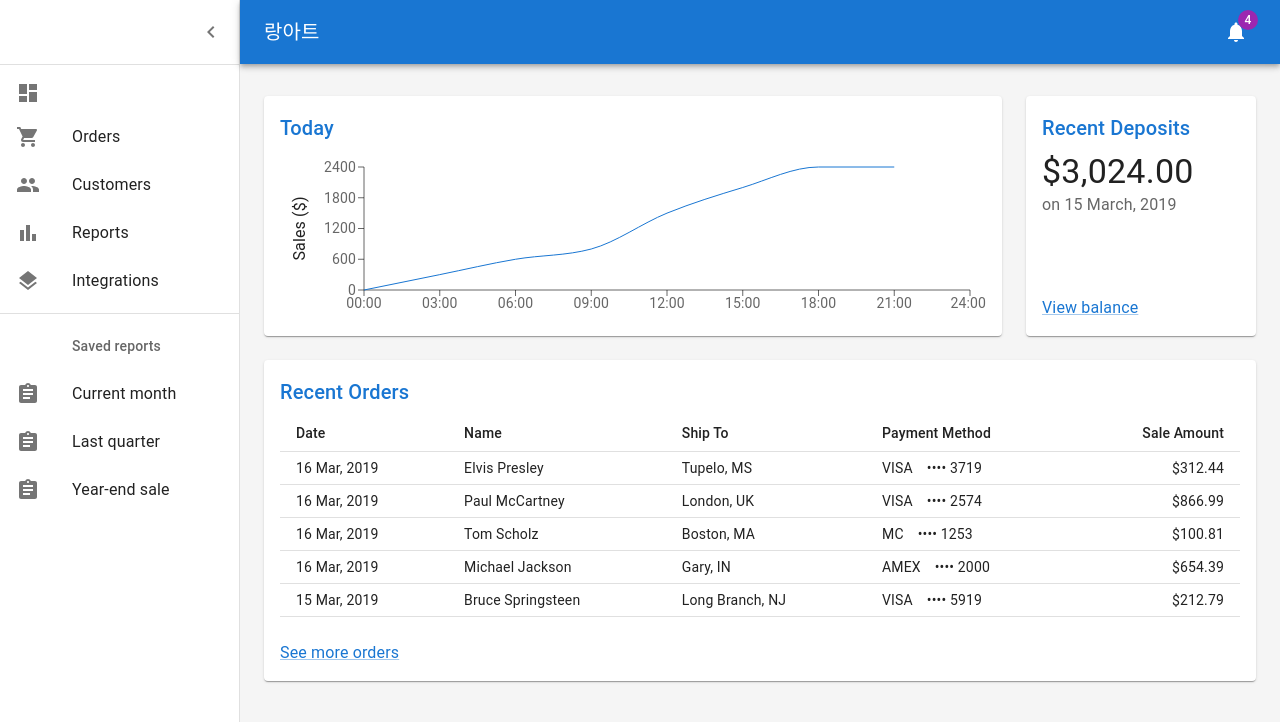
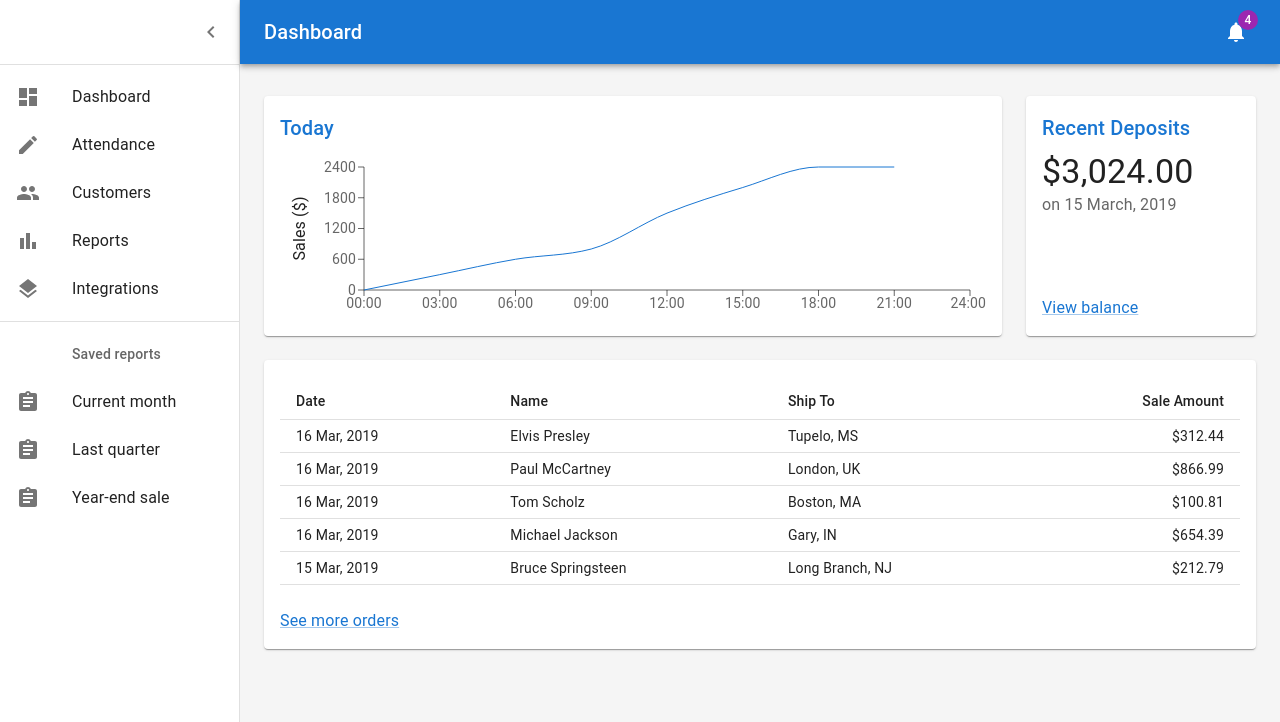
Before and after one commit to cshoon95/my-star, a React (Create React App) app: page / in a window 1280 px wide. Shown: the top 722 px of the page. Built offline with nearby package versions, Linux system fonts and the light colour scheme.

Commit message:
sssszzzzzz

```diff
--- a/src/page/dashboard/Orders.tsx
+++ b/src/comp/module/Board.tsx
@@ -1,12 +1,19 @@
 import * as React from 'react';
+import { useSelector } from 'react-redux';
+import { StoreStateType } from '../../type/Type';
+import Title from './Title';
+import ons from '../../core/Ons';
+
+// start -- MUI
 import Link from '@mui/material/Link';
 import Table from '@mui/material/Table';
 import TableBody from '@mui/material/TableBody';
 import TableCell from '@mui/material/TableCell';
 import TableHead from '@mui/material/TableHead';
 import TableRow from '@mui/material/TableRow';
-import Title from './Title';
+// end -- MUI
 
+// 등록날짜, D+??, 이름, 날짜, 학교(유치원), 계좌입금명, 학원비
 // Generate Order Data
 function createData(
   id: number,
@@ -55,21 +62,26 @@ const rows = [
   ),
 ];
 
-function preventDefault(event: React.MouseEvent) {
-  event.preventDefault();
-}
+const Board = (option: any) => {
+  const { pageName } = useSelector((state: StoreStateType) => {
+      return {
+          pageName: state.view.pageName
+      }
+  });
 
-export default function Orders() {
+  const preventDefault = (event: React.MouseEvent) => {
+    event.preventDefault();
+  }
+
   return (
     <React.Fragment>
-      <Title>Recent Orders</Title>
+      <Title>{option.title}</Title>
       <Table size="small">
         <TableHead>
           <TableRow>
             <TableCell>Date</TableCell>
             <TableCell>Name</TableCell>
             <TableCell>Ship To</TableCell>
-            <TableCell>Payment Method</TableCell>
             <TableCell align="right">Sale Amount</TableCell>
           </TableRow>
         </TableHead>
@@ -79,15 +91,17 @@ export default function Orders() {
               <TableCell>{row.date}</TableCell>
               <TableCell>{row.name}</TableCell>
               <TableCell>{row.shipTo}</TableCell>
-              <TableCell>{row.paymentMethod}</TableCell>
               <TableCell align="right">{`$${row.amount}`}</TableCell>
             </TableRow>
           ))}
         </TableBody>
       </Table>
-      <Link color="primary" href="#" onClick={preventDefault} sx={{ mt: 3 }}>
+      {pageName === 'Dashboard' ? <Link color="primary" href="#" onClick={preventDefault} sx={{ mt: 3 }}>
         See more orders
-      </Link>
+      </Link> : ''}
+
     </React.Fragment>
   );
 }
+
+export default Board;
--- a/src/comp/navigation/MasterList.tsx
+++ b/src/comp/navigation/MasterList.tsx
@@ -2,6 +2,7 @@ import React from 'react';
 import ons from '../../core/Ons';
 import { useNavigate } from "react-router-dom";
 import { useClick, useClickRouter } from "../../core/Hooks";
+import { getList } from "../../core/Server";
 
 // start -- MUI
 import ListItemButton from '@mui/material/ListItemButton';
@@ -12,29 +13,31 @@ import ShoppingCartIcon from '@mui/icons-material/ShoppingCart';
 import PeopleIcon from '@mui/icons-material/People';
 import BarChartIcon from '@mui/icons-material/BarChart';
 import LayersIcon from '@mui/icons-material/Layers';
+import CreateIcon from '@mui/icons-material/Create';
 // end -- MUI
 
 const MasterList = () => {
     const navigate = useNavigate();
 
     const onClick = (path: string) => {
-        return (event: React.MouseEvent) => {
+        return (e: React.MouseEvent) => {
             navigate('/' + path);
             ons.route(path)
         }
     }
     return (
         <React.Fragment>
-            <ListItemButton>
+            <ListItemButton onClick={onClick('')}>
                 <ListItemIcon>
                     <DashboardIcon />
                 </ListItemIcon>
+                <ListItemText primary="Dashboard"  onClick={onClick('')}/>
             </ListItemButton>
             <ListItemButton>
                 <ListItemIcon>
-                    <ShoppingCartIcon />
+                    <CreateIcon />
                 </ListItemIcon>
-                <ListItemText primary="Orders"  onClick={onClick('')}/>
+                <ListItemText primary="Attendance"  onClick={onClick('attendance')}/>
             </ListItemButton>
             <ListItemButton>
                 <ListItemIcon>
@@ -46,7 +49,9 @@ const MasterList = () => {
                 <ListItemIcon>
                     <BarChartIcon />
                 </ListItemIcon>
-            <ListItemText primary="Reports" />
+            <ListItemText primary="Reports" onClick={() => {
+                getList();
+            }}/>
             </ListItemButton>
             <ListItemButton>
                 <ListItemIcon>
--- a/src/core/List.ts
+++ b/src/core/List.ts
@@ -1,7 +1,9 @@
 class List {
     headerTitle: any = {
-        'Dashboard': '랑아트',
-        'Customers': '고객 정보'
+        'Dashboard': 'Dashboard',
+        'Customers': '고객 정보',
+        'Attendance': '출석 정보',
+        'Reports': '보고서'
     }
 }
 
--- /dev/null
+++ b/src/core/Server.ts
@@ -0,0 +1,26 @@
+import axios from 'axios';
+import react from 'react';
+
+export const getList = () => {
+    axios
+      .get("http://localhost:3001/customers/api/list", {}) // {} 빈 객체 전달
+      // index.js에 있는 result를 res가 전달 받음
+      .then((res) => {
+        // res에 뭐가 들어있는지 확인하고 싶으면 콘솔로그 찍기
+        console.log(`res=> ${res}`);
+        const { data } = res;
+        console.log("data ==>", data);
+        // setBoardlist({
+        //   // data를 boardList에 저장
+        //   // 상태값이 바뀌면 리렌더링이 되면서 목록이 나타남
+        //   boardList: data,
+        // });
+        // setActionMode({
+        //   // ...actionMode,
+        //   mode: 0, // 글쓰기
+        // });
+      })
+      .catch((e) => {
+        console.error(e);
+      });
+  };
--- a/src/page/customers/Customers.tsx
+++ b/src/page/customers/Customers.tsx
@@ -1,3 +1,5 @@
+import Board from "../../comp/module/Board";
+
 // start -- MUI
 import Box from '@mui/material/Box';
 import Toolbar from '@mui/material/Toolbar';
@@ -22,6 +24,7 @@ function Customers() {
         >
         <Toolbar />
         <p>위치파악용 문구</p>
+        <Board/>
         </Box>
     )
 }
--- a/src/page/dashboard/Chart.tsx
+++ b/src/page/dashboard/Chart.tsx
@@ -1,7 +1,7 @@
 import * as React from 'react';
 import { useTheme } from '@mui/material/styles';
 import { LineChart, Line, XAxis, YAxis, Label, ResponsiveContainer } from 'recharts';
-import Title from './Title';
+import Title from '../../comp/module/Title';
 
 // Generate Sales Data
 function createData(time: string, amount?: number) {
--- a/src/page/dashboard/Dashboard.tsx
+++ b/src/page/dashboard/Dashboard.tsx
@@ -1,6 +1,6 @@
 import Chart from './Chart';
 import Deposits from './Deposits';
-import Orders from './Orders';
+import Board from '../../comp/module/Board';
 
 // start -- MUI
 import Box from '@mui/material/Box';
@@ -56,7 +56,7 @@ function Dashboard() {
             {/* Recent Orders */}
             <Grid item xs={12}>
               <Paper sx={{ p: 2, display: 'flex', flexDirection: 'column' }}>
-                <Orders />
+                <Board />
               </Paper>
             </Grid>
           </Grid>
--- a/src/page/dashboard/Deposits.tsx
+++ b/src/page/dashboard/Deposits.tsx
@@ -1,7 +1,7 @@
 import * as React from 'react';
 import Link from '@mui/material/Link';
 import Typography from '@mui/material/Typography';
-import Title from './Title';
+import Title from '../../comp/module/Title';
 
 function preventDefault(event: React.MouseEvent) {
   event.preventDefault();
--- a/src/store/View.ts
+++ b/src/store/View.ts
@@ -12,7 +12,7 @@ export const MOVE_PAGE = "view/MOVE_PAGE";
 export const showAlert = createAction<{
     message: string,
     alertOption?: AlertOptionType
-}>(SHOW_ALERT);;
+}>(SHOW_ALERT);
 
 export const hideAlert = createAction(HIDE_LOADING);
 
--- a/src/type/Type.ts
+++ b/src/type/Type.ts
@@ -66,7 +66,7 @@ export const initialViewState: StoreStateViewType = {
     loadingType: "",
     loadingOption: initLoadingOption,
     pageName: "Dashboard",
-    headerTitle: "랑아트"
+    headerTitle: "Dashboard"
 }
 
 export const initialDataState: StoreStateDataType = {
```
Also changed, not shown: package.json (+11 -1 lines), src/comp/module/Title.tsx (renamed from src/page/dashboard/Title.tsx), 2 other files (tests, documents, lock files or other folders).
